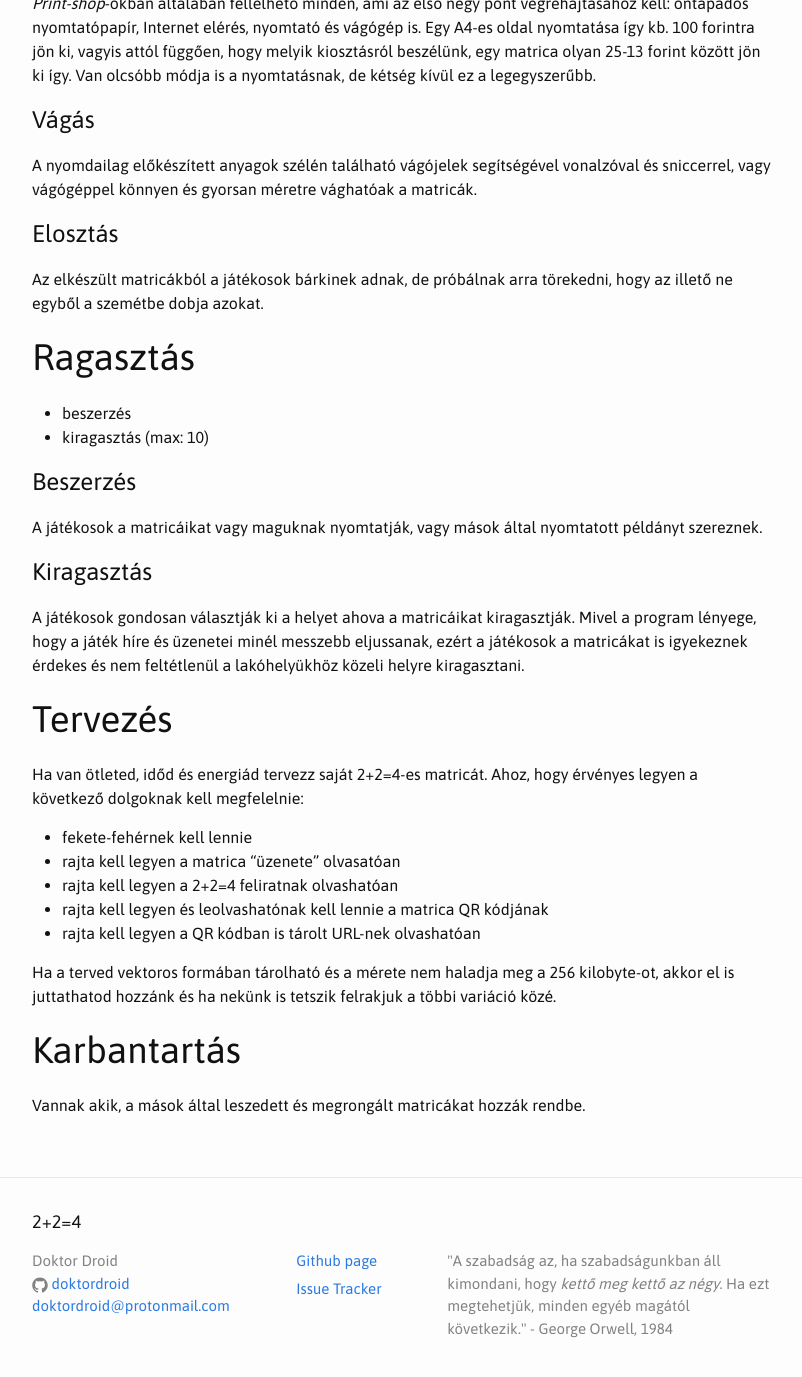
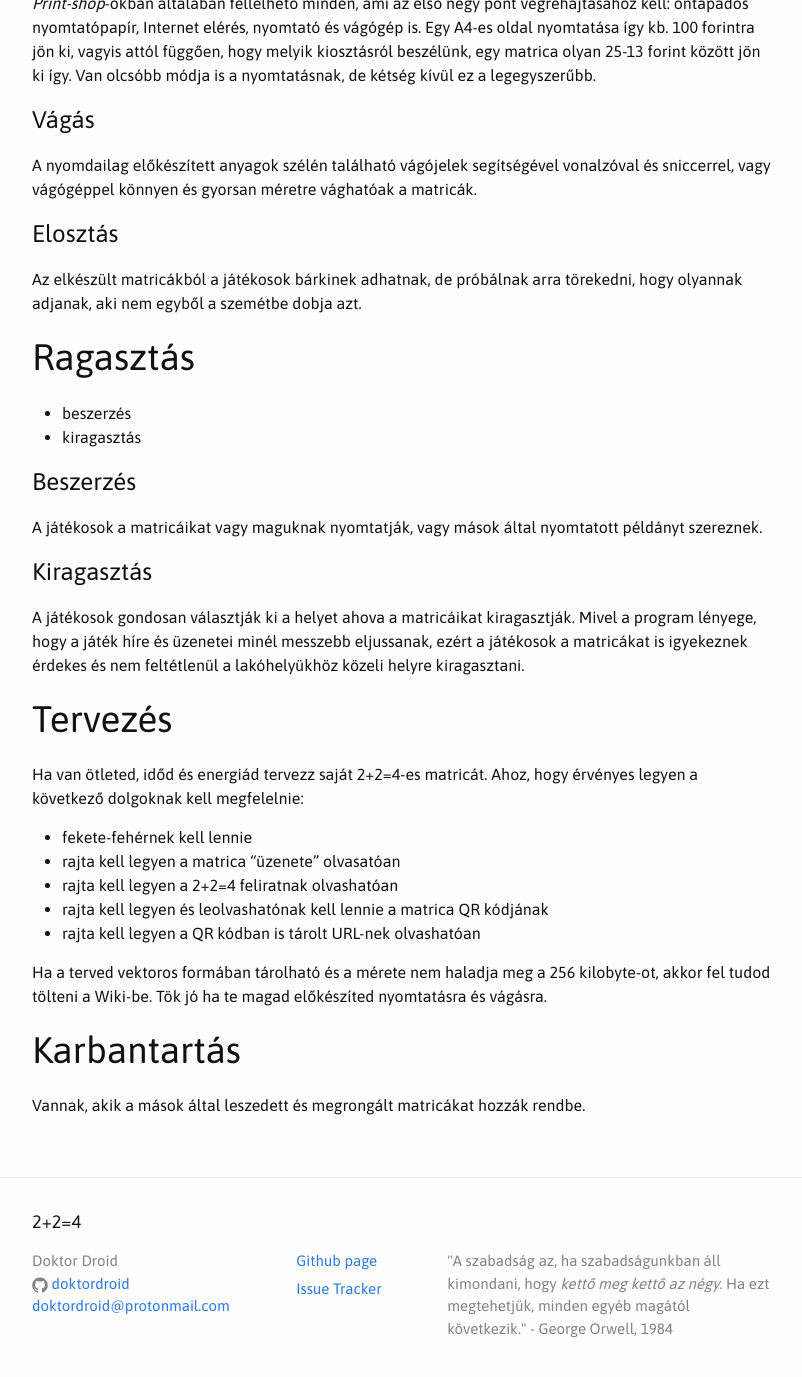
Before and after one commit to 2m2a4/2m2a4.github.io, a Jekyll site: the page built from _programok/matricazas.md, in a window 1280 px wide and 1400 px high, scrolled down 1034 px. Shown: the top 1377 px of the window, without its empty margins (238-1040 px from the left). Built offline with Jekyll 4.4.1, drawn with Linux system fonts in a browser that asks for light colours; some of the changed text lies outside the part shown.

Commit message:
Stanton's issues.

```diff
--- a/_programok/matricazas.md
+++ b/_programok/matricazas.md
@@ -10,7 +10,7 @@ excerpt: >
   gondolkododó emberhez jussanak el, hanem mindenkihez aki fogékony azokra.
 ---
 Ez a program több egymást segítő és kiegészítő rutinból áll. Ezek közül a
-játékosok szabadon választják ki azokat melyekben részt kívánnak venni.
+játékosok szabadon választják ki azokat, melyekben részt kívánnak venni.
 
 * Tervezés
 * Készítés
@@ -63,13 +63,13 @@ matricák.
 
 ## Elosztás
 
-Az elkészült matricákból a játékosok bárkinek adnak, de próbálnak arra
-törekedni, hogy az illető ne egyből a szemétbe dobja azokat.
+Az elkészült matricákból a játékosok bárkinek adhatnak, de próbálnak arra
+törekedni, hogy olyannak adjanak, aki nem egyből a szemétbe dobja azt.
 
 # Ragasztás
 
 * beszerzés
-* kiragasztás (max: 10)
+* kiragasztás
 
 ## Beszerzés
 
@@ -95,11 +95,11 @@ Ha van ötleted, időd és energiád tervezz saját 2+2=4-es matricát. Ahoz, ho
 * rajta kell legyen a QR kódban is tárolt URL-nek olvashatóan
 
 Ha a terved vektoros formában tárolható és a mérete nem haladja meg a 256
-kilobyte-ot, akkor el is juttathatod hozzánk és ha nekünk is tetszik felrakjuk a
-többi variáció közé.
+kilobyte-ot, akkor fel tudod tölteni a Wiki-be. Tök jó ha te magad előkészíted
+nyomtatásra és vágásra.
 
 # Karbantartás
 
-Vannak akik, a mások által leszedett és megrongált matricákat hozzák rendbe.
+Vannak, akik a mások által leszedett és megrongált matricákat hozzák rendbe.
 
 [paper-wiki]: https://github.com/2m2a4/2m2a4.github.io/wiki/Pap%C3%ADrok-beszerz%C3%A9se
```
Also changed, not shown: 1 other file.
